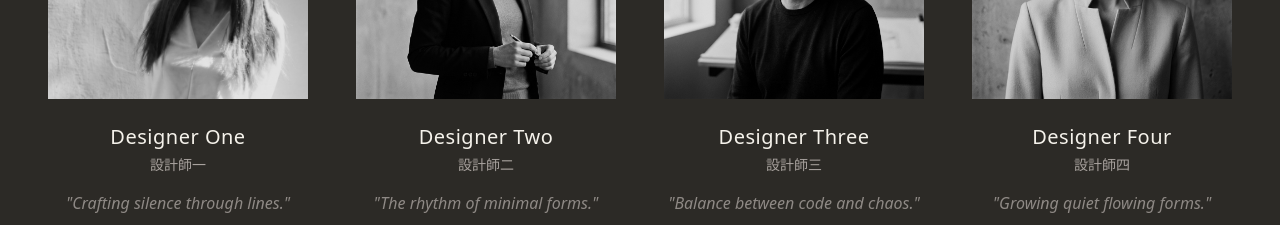
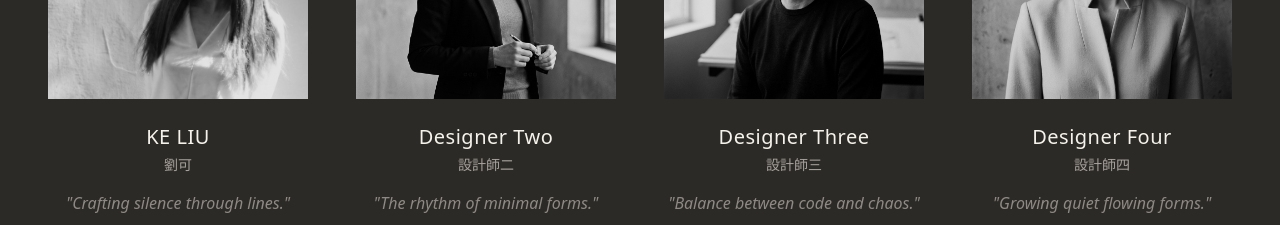
Before and after one commit to thinklab-architects/LINEA, a React (Vite) app: page / in a window 1280 px wide. Shown: the part 5540-5765 px from the top of the page. Built offline with nearby package versions, Linux system fonts and the light colour scheme; a web font is replaced by a local one.

Commit message:
fix: update first designer's name to KE LIU / 劉可

```diff
--- a/components/About.tsx
+++ b/components/About.tsx
@@ -93,8 +93,8 @@ const About: React.FC = () => {
           <div className="grid grid-cols-2 lg:grid-cols-4 gap-8 md:gap-12">
             {[
               {
-                name: "Designer One",
-                nameZh: "設計師一",
+                name: "KE LIU",
+                nameZh: "劉可",
                 slogan: "Crafting silence through lines.",
                 img: "images/designers/1.png"
               },
```
